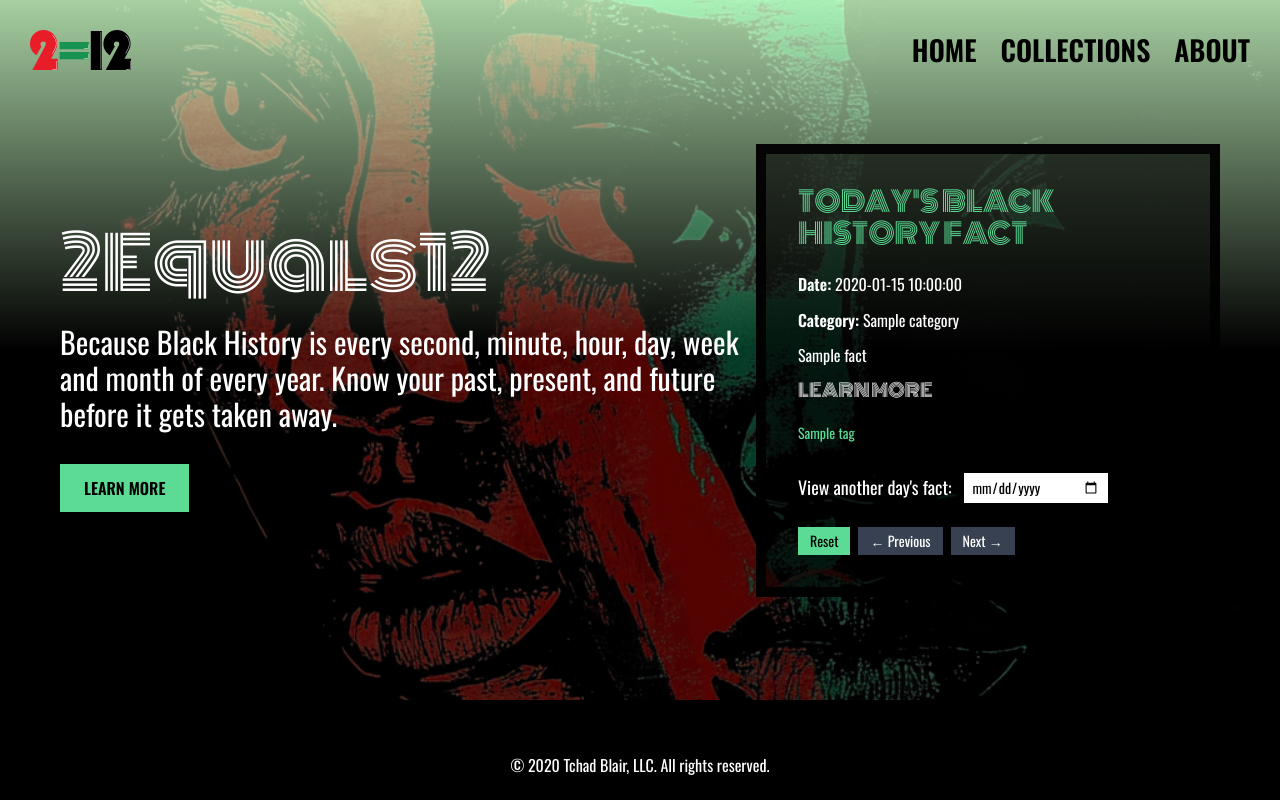
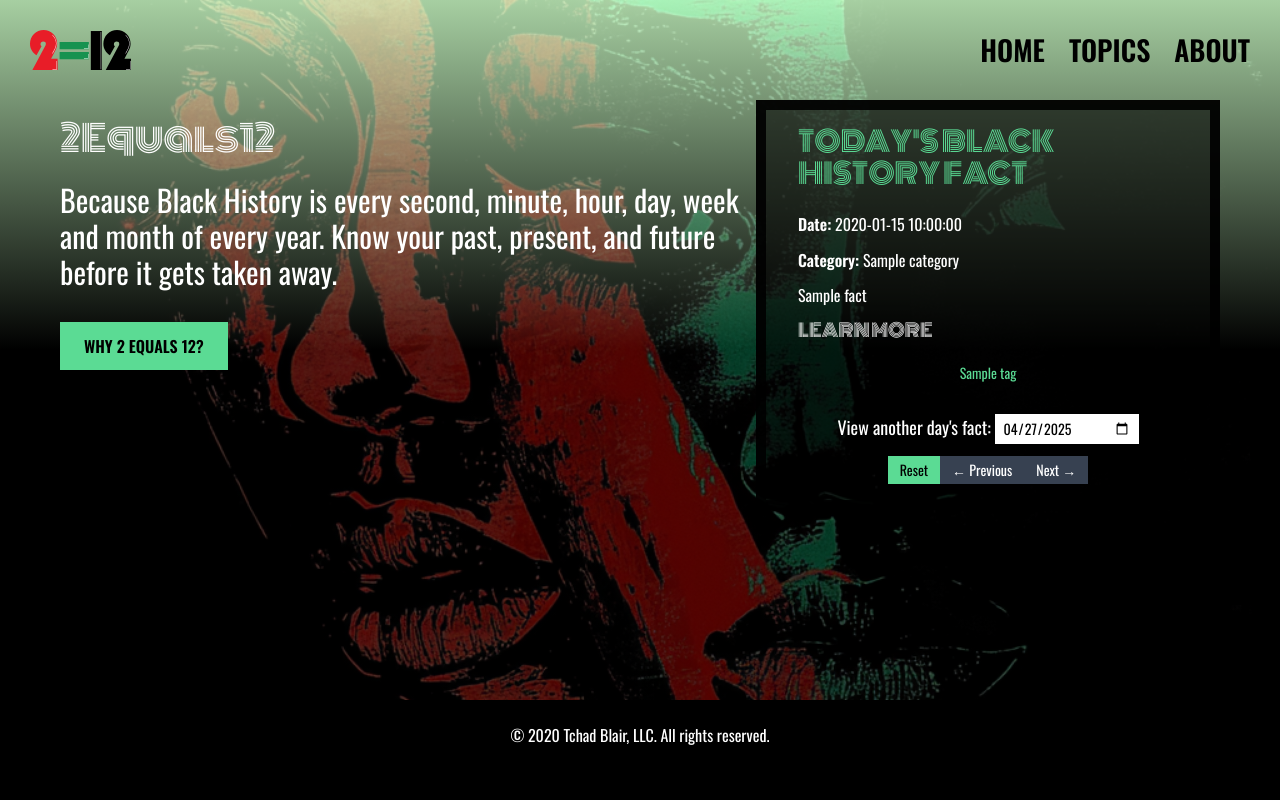
Before and after one commit to pelenupe/2equals12, a Flask app: template templates/index.html in a window 1280 px wide. Run offline with Flask 3, Linux system fonts and the light colour scheme; the template is opened without the code that fills it: most values are stand-ins (such as "Sample title", 1, 10 or a date in 2020); some libraries are stand-ins or nearby versions.

Commit message:
new changes

```diff
--- a/app.py
+++ b/app.py
@@ -3,11 +3,13 @@ from markupsafe import Markup
 from datetime import datetime, timedelta
 from utils import get_fact_by_date, get_tags_from_fact
 from ai import generate_ai_response
+import pytz
 
 app = Flask(__name__)
 
 from datetime import datetime, timedelta
 
+# Main page with time zone set to Eastern
 @app.route("/")
 def index():
     selected_day = request.args.get("day")
@@ -34,13 +36,29 @@ def index():
         next_date=next_date
     )
 
-
+# Add the search page that pings open AI for information
 @app.route("/explore/<tag>")
 def explore(tag):
     raw_text = generate_ai_response(tag)
-    paragraphs = raw_text.split("\n\n")  # double newline = new paragraph
+    paragraphs = raw_text.split("\n\n")  # double newline = new paragraph to separate the text a bit
     formatted = Markup("".join(f"<p>{p.strip()}</p>" for p in paragraphs if p.strip()))
     return render_template("search.html", tag=tag, ai_response=formatted)
 
+# Add an about page
+@app.route("/about")
+def about():
+    return render_template("about.html")
+
+# Add a topics page
+@app.route("/topics")
+def topics():
+    from utils import get_all_categories_and_tags
+    categories_tags = get_all_categories_and_tags()
+
+    all_tags = []
+    for tags in categories_tags.values():
+        all_tags.extend(tags)
+
+    return render_template("topics.html", all_tags=sorted(set(all_tags)))
 if __name__ == "__main__":
     app.run(host="0.0.0.0", port=5000)
--- a/static/css/styles.css
+++ b/static/css/styles.css
@@ -12,9 +12,16 @@
   font-family: 'Oswald', sans-serif;
   min-height: 100vh;
 }
-  h1,h2,h3,h4,h5,h6 {
+
+h1,
+h2,
+h3,
+h4,
+h5,
+h6 {
   font-family: 'Monoton', sans-serif;
 }
+
 /* Sticky Navigation */
 #main-nav {
   position: fixed;
@@ -38,19 +45,21 @@
 }
 
 #mobileNav {
-    position:fixed;
+  position: fixed;
 }
+
 /* Hero Section */
 #hero {
   width: 100%;
   min-height: calc(100vh - 100px);
   background: center/cover no-repeat;
   display: flex;
-    align-items: center;
-    justify-content: space-between;
+  align-items: baseline;
+  justify-content: center;
   padding: 100px 60px 60px;
-    position: absolute;
+  position: relative;
 }
+
 /* Hero Overlay Gradient */
 /* Hero Overlay */
 .hero-overlay {
@@ -78,7 +87,9 @@
   background-color: #5BDB94;
 }
 
-
+.bg-green {
+  background-color: #169250;
+}
 .hero-left {
   width: 55%;
   z-index: 10;
@@ -111,9 +122,15 @@
   background-color: #5BDB94;
 }
 
+.main-text {
+  position: relative;
+  justify-content: flex-start;
+  width:100%;
+}
+
 /* Today's Black History Fact Box */
 .fact-box {
-    background-color:#00000099;
+  background-color: #00000099;
   border: 10px solid #000000E6;
   padding: 40px 30px;
   transition: background 0.3s, border 0.3s, border-radius 0.3s, box-shadow 0.3s;
@@ -203,16 +220,17 @@
 .date-buttons a:hover {
   background-color: #15803d;
 }
+
 footer {
   align-items: center;
   background: #000;
-    bottom: 0;
   color: #fff;
   display: flex;
   height: 70px;
   justify-content: center;
-    position:absolute;
+  position: relative;
 }
+
 /* Mobile Responsive */
 @media (max-width: 768px) {
   #main-nav {
@@ -224,8 +242,8 @@
 
   #hero {
       flex-direction: column;
-      justify-content: center;
-      padding: 80px 10px 30px; /* <== reduce padding more */
+      justify-content: flex-start;
+      padding: 80px 10px 30px;
   }
 
   .hero-left,
@@ -233,7 +251,7 @@
       width: 100%;
       text-align: center;
       margin-bottom: 20px;
-      padding: 0 10px; /* <== minimal side padding */
+      padding: 0 10px;
   }
 
   .hero-left h1 {
@@ -246,6 +264,6 @@
   }
 
   .fact-box {
-      padding: 20px 15px; /* <== tighter padding inside the fact box */
+      padding: 20px 15px;
   }
 }
--- a/templates/index.html
+++ b/templates/index.html
@@ -1,6 +1,6 @@
 {% extends "layout.html" %}
 
-{% block title %}2 Equals 12 | Because Every Month is Black History Month{% endblock %}
+{% block title %}2 Equals 12 | Black History Every Day{% endblock %}
 
 {% block content %}
 <!-- Preload background images -->
@@ -19,19 +19,19 @@
   <div class="absolute inset-0 z-0 hero-overlay"></div>
 
   <!-- Left: Branding (only 3/5 width on mobile) -->
-  <div class="md:w-3/5 z-10">
-    <h1 class="text-7xl mb-6 font-monoton">2Equals12</h1>
+  <div class="md:w-3/5 py-4 z-10">
+    <h1 class="text-4xl mb-6 font-monoton">2Equals12</h1>
     <p class="text-3xl mb-8">
       Because Black History is every second, minute, hour, day, week and month of every year.
       Know your past, present, and future before it gets taken away.
     </p>
-    <a href="#" class="inline-block bg-custom-green bg-custom-green-hover text-black font-bold px-6 py-3 transition">
-      LEARN MORE
+    <a href="/about" class="inline-block bg-custom-green bg-custom-green-hover text-black font-bold px-6 py-3 transition">
+      WHY 2 EQUALS 12?
     </a>
   </div>
 
   <!-- Right: Fact Box (only 2/5 width on mobile)-->
-  <div class="md:w-2/5 z-10 fact-box p-8">
+  <div class="md:w-2/5 py-4 z-10 fact-box p-8">
     <h2 class="text-2xl text-custom-green mb-6 uppercase">
       Today's Black History Fact
     </h2>
@@ -42,13 +42,13 @@
 
     <h4 class="text-lg font-monoton uppercase mb-4">Learn More</h4>
 
-    <ul class="flex flex-wrap gap-3 mb-6">
+    <ul class="flex flex-wrap justify-center gap-3 mb-6">
       {% for tag in tags %}
         <li><a href="/explore/{{ tag }}" class="text-custom-green hover:underline text-sm">{{ tag }}</a></li>
       {% endfor %}
     </ul>
 
-    <form method="GET" action="/" class="flex flex-wrap gap-3 mt-4">
+    <form method="GET" action="/" class="text-center gap-3 mt-4">
       <label for="select-date" class="text-lg">View another day's fact:</label>
       <input
         type="date"
@@ -58,7 +58,7 @@
         onchange="this.form.submit()"
         class="text-black text-sm px-2 py-1 w-36"
       >
-      <div class="flex gap-2 flex-wrap mt-3">
+      <div class="flex justify-center flex-wrap mt-3">
         <a href="/" class="bg-custom-green bg-custom-green-hover text-black px-3 py-1 text-sm">Reset</a>
         <a href="/?day={{ prev_date }}" class="bg-gray-700 text-white px-3 py-1 text-sm">← Previous</a>
         <a href="/?day={{ next_date }}" class="bg-gray-700 text-white px-3 py-1 text-sm">Next →</a>
--- a/templates/layout.html
+++ b/templates/layout.html
@@ -17,17 +17,32 @@
     <!-- Custom Stylesheet (optional overrides) -->
     <link href="/static/css/styles.css" rel="stylesheet">
 
+    <!-- Find local time of the current user -->
+    <script>
+      window.addEventListener('DOMContentLoaded', (event) => {
+        const dateInput = document.getElementById('select-date');
+        if (dateInput && !dateInput.value) {
+          const now = new Date();
+          const year = now.getFullYear();
+          const month = String(now.getMonth() + 1).padStart(2, '0');
+          const day = String(now.getDate()).padStart(2, '0');
+          const localDate = `${year}-${month}-${day}`;
+          dateInput.value = localDate;
+        }
+      });
+    </script>
+
   </head>
 
   <body class="text-white min-h-screen flex flex-col relative">
     <!-- Responsive Sticky Nav -->
     <nav id="main-nav" class="sticky top-0 w-full flex justify-between items-center px-6 py-4 z-50 transition-all duration-500 bg-transparent">
       <div class="flex items-center gap-2">
-        <img src="/static/img/logo.svg" alt="2 Equals 12" class="h-10">
+        <a href="/"><img src="/static/img/logo.svg" alt="2 Equals 12" class="h-10"></a>
       </div>
       <div id="nav-links" class="hidden md:flex gap-6 text-sm uppercase font-semibold text-white transition-all duration-500">
         <a href="/" class="hover:underline">Home</a>
-        <a href="/collections" class="hover:underline">Collections</a>
+        <a href="/topics" class="hover:underline">Topics</a>
         <a href="/about" class="hover:underline">About</a>
       </div>
       <div class="md:hidden">
@@ -44,7 +59,7 @@
     <!-- Mobile Nav -->
     <div id="mobileNav" class="md:hidden hidden px-6 py-4 space-y-2 bg-black bg-opacity-95 absolute top-16 left-0 right-0 z-40">
       <a href="/" class="block text-sm uppercase font-semibold">Home</a>
-      <a href="/collections" class="block text-sm uppercase font-semibold">Collections</a>
+      <a href="/topics" class="block text-sm uppercase font-semibold">Topics</a>
       <a href="/about" class="block text-sm uppercase font-semibold">About</a>
     </div>
     {% block content %}{% endblock %}
```
Also changed, not shown: templates/about.html (added, +41 -0 lines), templates/search.html (+13 -3 lines), templates/topics.html (added, +72 -0 lines), utils.py (+26 -0 lines), favicon.ico (added). Lines whose indentation alone changed are shown as unchanged.
